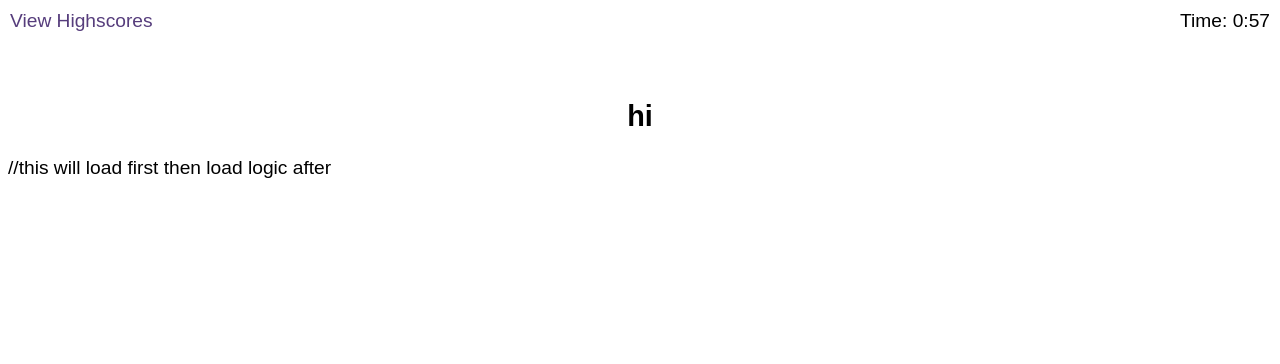
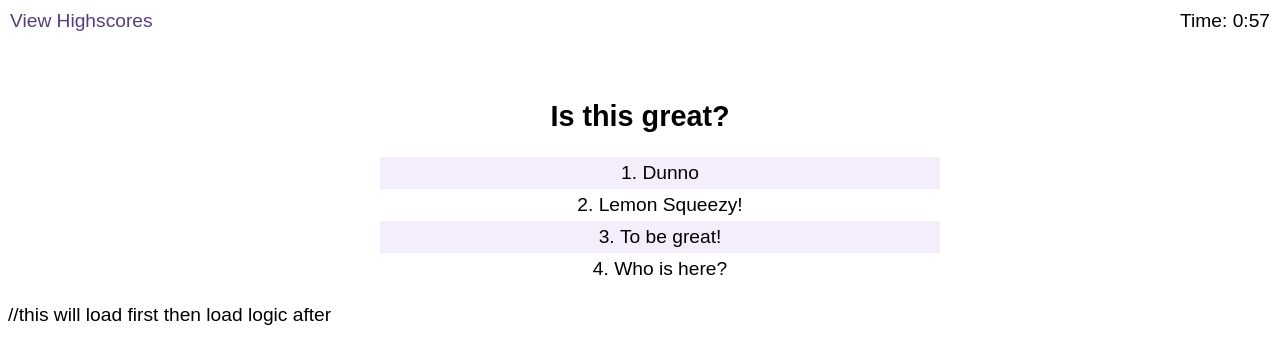
Before and after one commit to Gloal/code-quiz, a plain HTML site: page index.html in a window 1280 px wide. Both pictures are taken after a click on the button "Start Quiz". Drawn offline with Linux system fonts and the light colour scheme.

Commit message:
load questions to page

```diff
--- a/assets/js/logic.js
+++ b/assets/js/logic.js
@@ -2,8 +2,13 @@
 const highscores = document.querySelector(".scores")
 const timer = document.querySelector("#time")
 const start = document.querySelector("#start")
+const startScreen = document.querySelector("#start-screen")
+const questionScreen = document.querySelector("#questions")
 
-let timeLeft = 0.0;
+
+let questionTitle = document.querySelector("#question-title")
+let questionChoices = document.querySelector("#choices")
+let score = 0;
 
 //import questions from questions.js
 
@@ -12,10 +17,7 @@ let timeLeft = 0.0;
 start.addEventListener("click", ()=>{
     timer.innerHTML = 01 + ":" + 00;
     console.log("Quiz button clicked!! start!")
-    document.querySelector("#start-screen").setAttribute("class","hide")
-    document.querySelector("#questions").setAttribute("class","start")
-
-
+    startScreen.setAttribute("class","hide")
     startTimer();
     loadQuestions();
 })
@@ -25,7 +27,7 @@ function startTimer() {
   let timeArray = presentTime.split(/[:]+/);
   let m = timeArray[0];
   let s = checkSecond((timeArray[1] - 1));
-  //if second is 50, decrement minute
+  //if second is 59, decrement minute
   if(s==59){m--}
   //if only 30s left, turn red and bold
   if(s<30 && m==0){timer.setAttribute("style", "color: red; font-size: 25px; font-weight: bold");}
@@ -44,8 +46,40 @@ function checkSecond(sec) {
 }
 
 function loadQuestions(){
+    questionScreen.setAttribute("class","start")
 
+    questionTitle.textContent = questions[1].question;
+    let questionChoicesList = document.createElement("ul");
+    questionChoices.appendChild(questionChoicesList);
+
+    for (let index = 0; index < questions[1].choices.length; index++) {
+        let choiceOption = document.createElement("li");
+        questionChoicesList.appendChild(choiceOption);
+        const element = questions[1].choices[index];
+        choiceOption.innerHTML = element.value;
+        choiceOption.addEventListener("click", function checkAnswer(event){
+            if(element.correct){
+                choiceOption.setAttribute("style","background-color: green");
+                score++;
+            }else{
+                choiceOption.setAttribute("style","background-color: red");
+                let presentTime = timer.innerHTML;
+                let timeArray = presentTime.split(/[:]+/);
+                let m = timeArray[0];
+                let s = checkSecond((timeArray[1] - 10));
+                if(s==59){m--}
+                if(s<30 && m==0){timer.setAttribute("style", "color: red; font-size: 25px; font-weight: bold");}
+                if(m < 0){ return }
+
+                timer.innerHTML = m + ":" + s;
+            }
+            //display correct/incorrect
+            //add score / reduce time
+            //load next question
+        })
+    }
 }
+
 
 
 //if clicked start timer, remove p tag content - or remove div innerHTML
@@ -53,6 +87,7 @@ function loadQuestions(){
 //display question - unhide div #questions,
 //load question in #question-title
 //load choices in #choices as list
+//create a button for next question
 
 //check if answer is clicked
 //add click event listener to each list
@@ -61,13 +96,15 @@ function loadQuestions(){
 
 //if incorrect - display wrong, minus 10s then load next question
 
+//next button clicked - show next question. if last item, no next button
+
 //Show final score at the end
 
 //Ask user to enter initials then submit
 
 //once submitted - save to local storage - score and data
 
-//create the new local storage item - increment the score
+//create the new local storage item - add this score
 
 //organise the score from highest to lowest
 
--- a/assets/js/questions.js
+++ b/assets/js/questions.js
@@ -1,13 +1,48 @@
 //questioon object
 
-const questions = [{
+const questions = [
+  {
     number: 1,
-    question: "Why are we here?",
-    answer: "Dunno",
-    false_answers:["Because we want to", "To be great!", "Who is here?"]
-},{
-    number: 2,
-    question: "Is this easy??",
-    answer: "No!",
-    false_answers:["Lemon Sqeezy", "Deffo!", "Isnt it?"]
-}]
+    question: "Is this easy?",
+    choices: [
+      {
+        correct: true,
+        value: "Dunno",
+      },
+      {
+        correct: false,
+        value: "Lemon Squeezy!",
+      },
+      {
+        correct: false,
+        value: "To be great!",
+      },
+      {
+        correct: false,
+        value: "Who is here?",
+      },
+    ],
+  },
+  {
+    number: 1,
+    question: "Is this great?",
+    choices: [
+      {
+        correct: false,
+        value: "Dunno",
+      },
+      {
+        correct: false,
+        value: "Lemon Squeezy!",
+      },
+      {
+        correct: true,
+        value: "To be great!",
+      },
+      {
+        correct: false,
+        value: "Who is here?",
+      },
+    ],
+  },
+];
--- a/index.html
+++ b/index.html
@@ -26,7 +26,7 @@
       </div>
 
       <div id="questions" class="hide">
-        <h2 id="question-title">hi</h2>
+        <h2 id="question-title"></h2>
         <div id="choices" class="choices"></div>
       </div>
 
```
